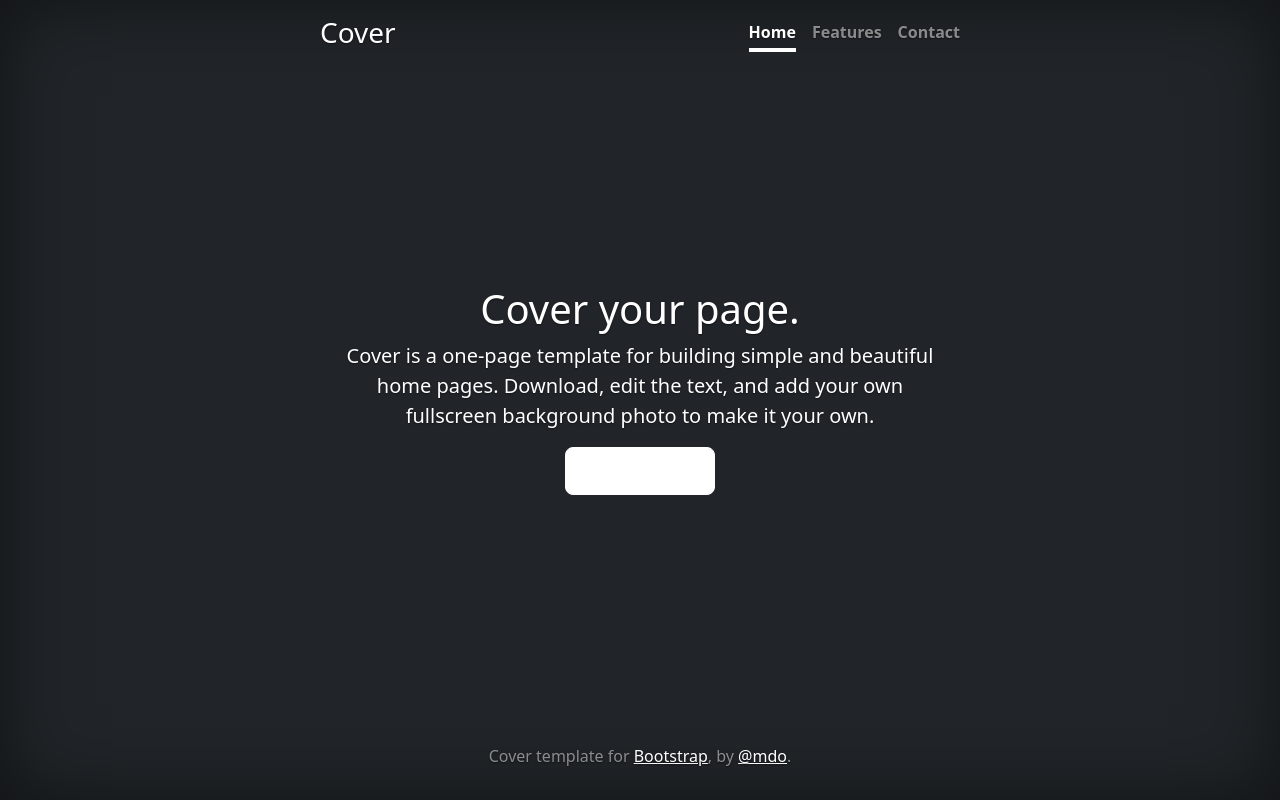
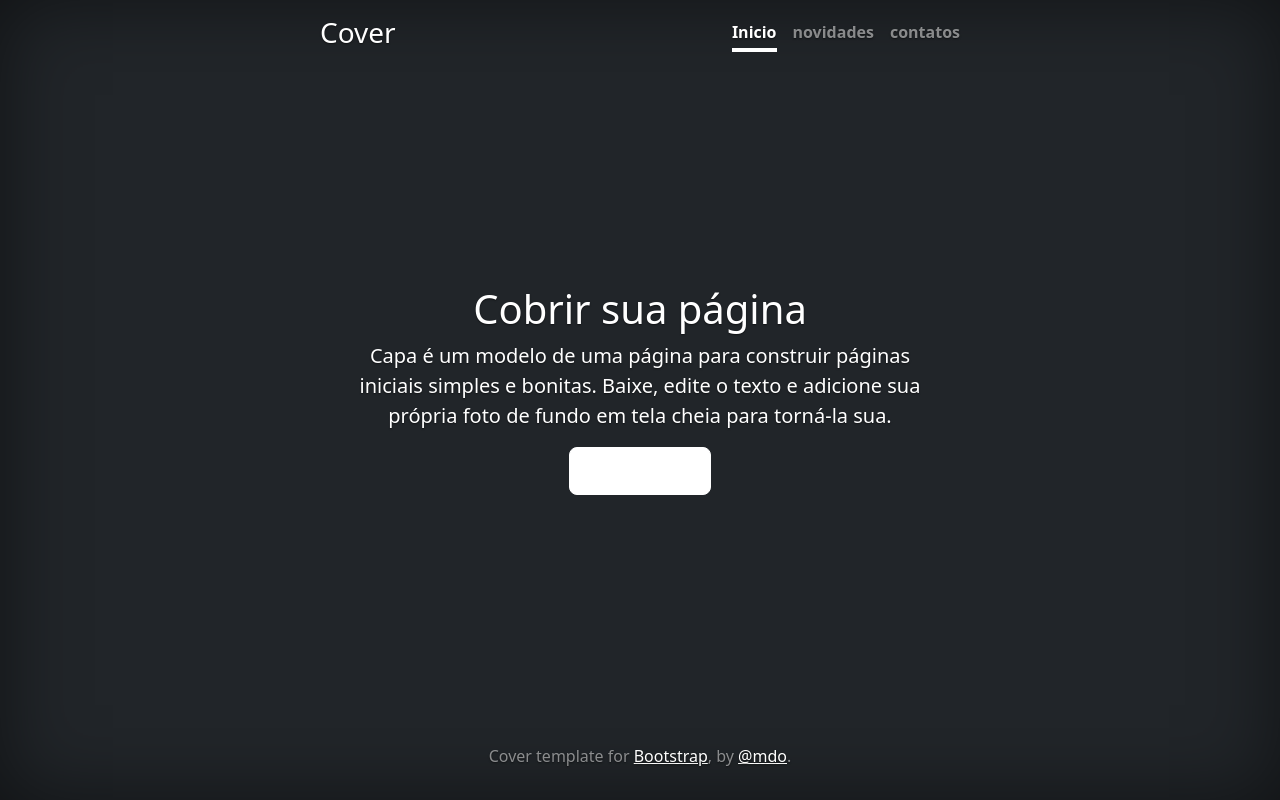
Before and after one commit to luamygama/portfolio-pessoal, a plain HTML site: page index.html in a window 1280 px wide. Drawn offline with nearby package versions, Linux system fonts and the light colour scheme.

Commit message:
traduz a pagina index.html

```diff
--- a/index.html
+++ b/index.html
@@ -43,18 +43,18 @@
     <div>
       <h3 class="float-md-start mb-0">Cover</h3>
       <nav class="nav nav-masthead justify-content-center float-md-end">
-        <a class="nav-link active" aria-current="page" href="#">Home</a>
-        <a class="nav-link" href="#">Features</a>
-        <a class="nav-link" href="#">Contact</a>
+        <a class="nav-link active" aria-current="page" href="#">Inicio</a>
+        <a class="nav-link" href="#">novidades</a>
+        <a class="nav-link" href="#">contatos</a>
       </nav>
     </div>
   </header>
 
   <main class="px-3">
-    <h1>Cover your page.</h1>
-    <p class="lead">Cover is a one-page template for building simple and beautiful home pages. Download, edit the text, and add your own fullscreen background photo to make it your own.</p>
+    <h1>Cobrir sua página</h1>
+    <p class="lead"> Capa é um modelo de uma página para construir páginas iniciais simples e bonitas. Baixe, edite o texto e adicione sua própria foto de fundo em tela cheia para torná-la sua.</p>
     <p class="lead">
-      <a href="#" class="btn btn-lg btn-secondary fw-bold border-white bg-white">Learn more</a>
+      <a href="#" class="btn btn-lg btn-secondary fw-bold border-white bg-white">saber mais</a>
     </p>
   </main>
 
```
